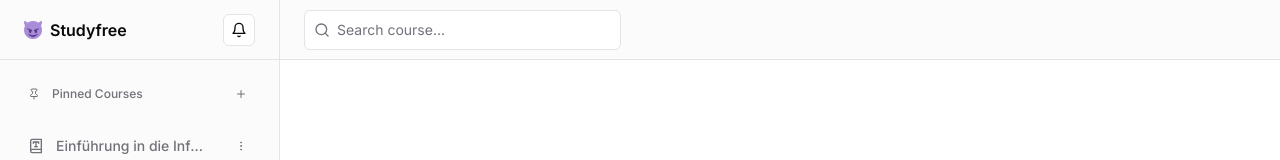
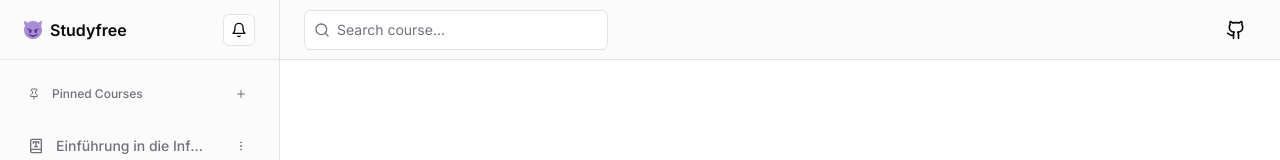
Before and after one commit to Studyfree-lol/studyfree-platform, a Next.js app in the folder apps/frontend/: page / in a window 1280 px wide. Shown: the top 160 px of the page. Built offline with nearby package versions, Linux system fonts and the light colour scheme.

Commit message:
Add github links

```diff
--- a/apps/frontend/app/layout.tsx
+++ b/apps/frontend/app/layout.tsx
@@ -7,6 +7,7 @@ import { Button } from "@/components/ui/button";
 import {
   BellIcon,
   FolderPlusIcon,
+  GithubIcon,
   MenuIcon,
   PinIcon,
   PlusIcon,
@@ -85,8 +86,8 @@ export default function RootLayout({
                   </div>
                 </SheetContent>
               </Sheet>
-              <div className="w-full flex-1">
-                <form>
+              <div className="w-full flex justify-between">
+                <form className="w-full">
                   <div className="relative">
                     <SearchIcon className="absolute left-2.5 top-3 h-4 w-4 text-muted-foreground" />
                     <Input
@@ -96,6 +97,14 @@ export default function RootLayout({
                     />
                   </div>
                 </form>
+                <Link
+                  target="_blank"
+                  href="https://github.com/Studyfree-lol/studyfree-platform"
+                >
+                  <Button size="icon" variant="ghost">
+                    <GithubIcon className="h-5 w-5" />
+                  </Button>
+                </Link>
               </div>
             </header>
             <main className="flex flex-1 flex-col overflow-y-auto gap-4 p-4 lg:gap-6 lg:p-6">
```
